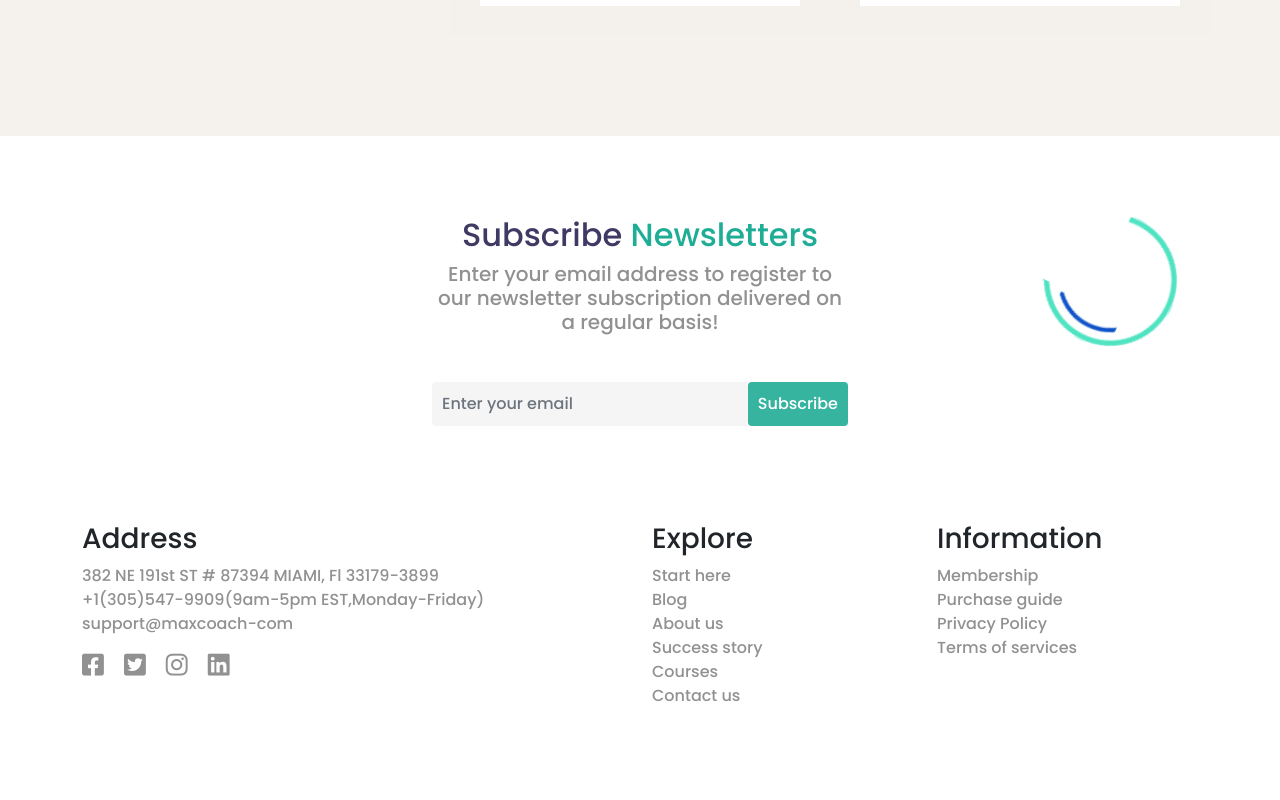
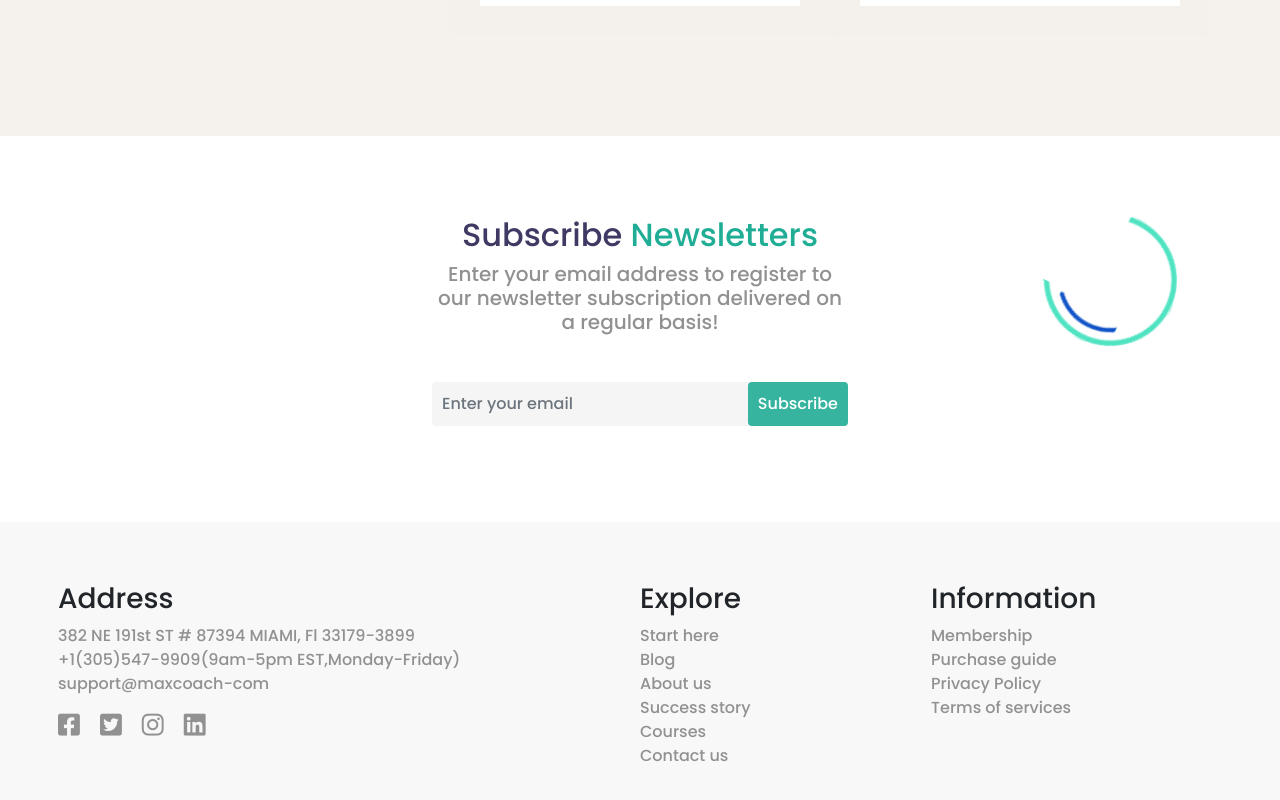
Before and after one commit to Rorins/proj-html-vuejs, a Vue app: page / in a window 1280 px wide. Shown: the part 5506-6306 px from the top of the page. Before the commit the page ends 6230 px from the top, so only its background shows below. Built offline with nearby package versions, Linux system fonts and the light colour scheme.

Commit message:
Creating and fixing footer

```diff
--- a/src/App.vue
+++ b/src/App.vue
@@ -14,6 +14,7 @@
   <SectionFour />
   <SectionFive />
   <SectionSix />
+  <SectionSeven />
   </main>
 
   <!--FOOTER-->
@@ -31,6 +32,7 @@ import SectionThree from '@/components/SectionThree.vue';
 import SectionFour from '@/components/SectionFour.vue';
 import SectionFive from '@/components/SectionFive.vue';
 import SectionSix from '@/components/SectionSix.vue';
+import SectionSeven from '@/components/SectionSeven.vue';
 import Footer from '@/components/Footer.vue';
 
 export default {
@@ -44,6 +46,7 @@ export default {
     SectionFour,
     SectionFive,
     SectionSix,
+    SectionSeven,
     Footer,
   },
   //LINKS ARRAY
--- a/src/components/Footer.vue
+++ b/src/components/Footer.vue
@@ -2,26 +2,8 @@
   <footer>
       <div class="container">
 
-          <!--SUBSCRIBE-->
-          <div class="subscribe row d-flex justify-content-center text-center">
-
-              <h2>Subscribe <span>Newsletters</span></h2>
-              <h3>Enter your email address to register to our newsletter subscription delivered on a regular basis!</h3>
-              <!--DETAILS-->
-              <img class="circle" src="../assets/maxcoach-shape-02.png" alt="circle">
-
-              <!--SUBSCRIBE BUTTON-->
-              <div class="input-group mb-3">
-                <input type="text" class="form-control" placeholder="Enter your email" aria-label="email" aria-describedby="button-addon2">
-                <div class="input-group-append">
-                <button class="btn btn-outline-secondary" type="button" id="button-addon2">Subscribe</button>
-                </div>
-            </div>
-
-          </div>
-
         <!--FOOTER LINKS-->
-        <div class="footer_links row">
+        <div class="footer row">
 
             <!--ADDRESS-->
             <div class="col-6">
@@ -82,47 +64,15 @@ informationLinks:Array,
 <style scoped lang="scss">
 @import '@/styles/variables';
 
-/*SUBSCRIBE*/
-.subscribe{
-position:relative;
-padding:80px 350px;
-h2{
-    color:$violet-color;
-    span{
-        color:$primary-color;
+footer{
+    background-color:#f8f8f8;
+    div{
+        padding:20px 0;
     }
 }
-h3{
-    color:$tertiary-color;
-    font-size:20px;
-    padding-bottom:40px;
-}
-.circle{
-    position:absolute;
-    right:20px;
-    width:160px;
-}
 
-
-/*SUBSCRIBE BUTTON*/
-.input-group{
-    width: 600px;
-    input{
-        background-color:#f5f5f5;
-        border:none;
-        padding:10px;
-    }
-    button{
-        background-color:$secondary-color;
-        border:none;
-        color:white;
-        padding:10px;
-    }
-}
-}
-
-/*FOOTER BUTTON*/
-.footer_links{
+/*FOOTER*/
+.footer{
 li{
     color:$tertiary-color;
 }
--- /dev/null
+++ b/src/components/SectionSeven.vue
@@ -0,0 +1,75 @@
+<template>
+<section>
+
+    <div class="container">
+        <!--SUBSCRIBE-->
+          <div class="subscribe row d-flex justify-content-center text-center">
+
+              <h2>Subscribe <span>Newsletters</span></h2>
+              <h3>Enter your email address to register to our newsletter subscription delivered on a regular basis!</h3>
+              <!--DETAILS-->
+              <img class="circle" src="../assets/maxcoach-shape-02.png" alt="circle">
+
+              <!--SUBSCRIBE BUTTON-->
+              <div class="input-group mb-3">
+                <input type="text" class="form-control" placeholder="Enter your email" aria-label="email" aria-describedby="button-addon2">
+                <div class="input-group-append">
+                <button class="btn btn-outline-secondary" type="button" id="button-addon2">Subscribe</button>
+                </div>
+            </div>
+
+          </div>
+    </div>
+
+</section>
+</template>
+
+<script>
+export default {
+name:'SectionSeven'
+}
+</script>
+
+<style scoped lang="scss">
+@import '@/styles/variables';
+
+/*SUBSCRIBE*/
+.subscribe{
+position:relative;
+padding:80px 350px;
+h2{
+    color:$violet-color;
+    span{
+        color:$primary-color;
+    }
+}
+h3{
+    color:$tertiary-color;
+    font-size:20px;
+    padding-bottom:40px;
+}
+.circle{
+    position:absolute;
+    right:20px;
+    width:160px;
+}
+
+
+/*SUBSCRIBE BUTTON*/
+.input-group{
+    width: 600px;
+    input{
+        background-color:#f5f5f5;
+        border:none;
+        padding:10px;
+    }
+    button{
+        background-color:$secondary-color;
+        border:none;
+        color:white;
+        padding:10px;
+    }
+}
+}
+
+</style>
```
